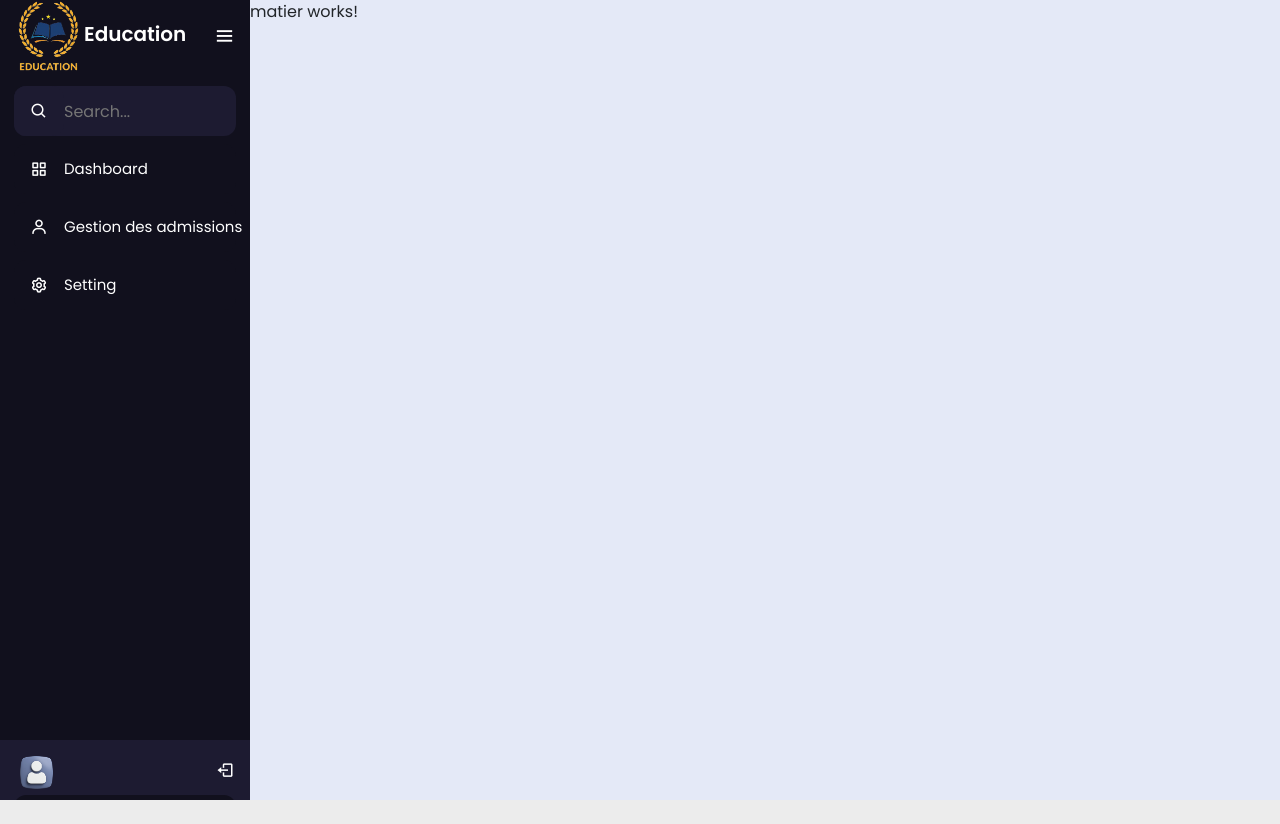
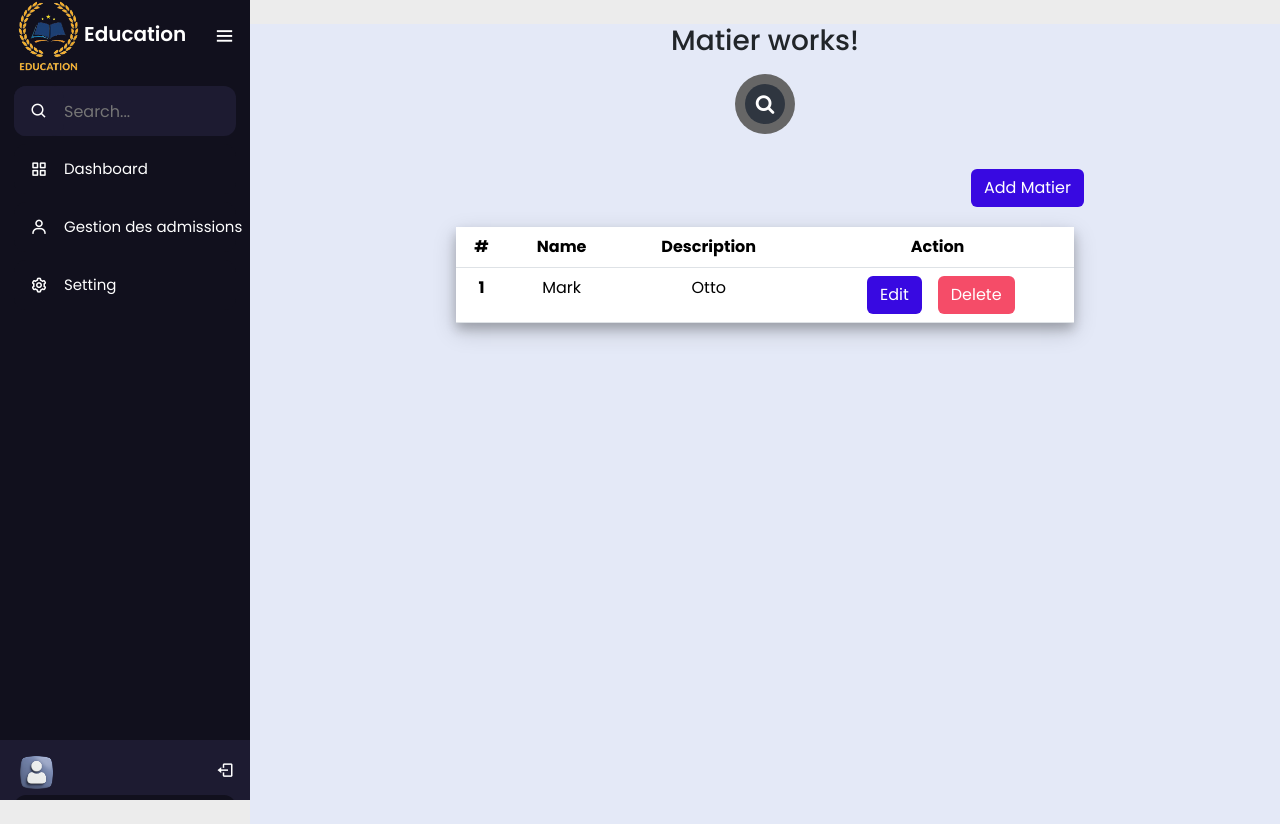
Before and after one commit to souhaboushih/MSangular, an Angular app: page /matier in a window 1280 px wide. Before the commit the page ends 800 px from the top, so only its background shows below. Built offline with nearby package versions, Linux system fonts and the light colour scheme; no server answers.

Commit message:
design crud matier

```diff
--- a/package.json
+++ b/package.json
@@ -21,6 +21,7 @@
     "@angular/platform-browser-dynamic": "~13.0.0-next.0",
     "@angular/router": "~13.0.0-next.0",
     "bootstrap": "^5.3.2",
+    "bootstrap-icons": "^1.11.2",
     "rxjs": "~7.4.0",
     "tslib": "^2.3.0",
     "zone.js": "~0.11.4"
--- a/src/app/matier/matier/matier.component.css
+++ b/src/app/matier/matier/matier.component.css
@@ -0,0 +1,87 @@
+.taille{
+  width:60%;
+  margin-left: 20%;
+  margin-top: 2%;
+  box-shadow: 0 6px 10px 0 rgba(0, 0, 0, 0.2), 0 8px 22px 0 rgba(0, 0, 0, 0.19);
+  text-align: center;
+  padding: 10px;
+}
+.btn-Edit{
+  background-color: rgb(56, 9, 225);
+}
+.btn-Delete{
+  background-color: rgb(245, 76, 104);
+  margin-right: 20%;
+}
+.btn:hover {
+ box-shadow: 10px 10px 20px #888888;
+  /*color:aliceblue; */
+  background-color: #007bff; /* Couleur de fond au survol */
+  color: #fff;
+}
+.close{
+  background-color: rgb(245, 76, 104);
+}
+h3 {
+  text-align: center;
+}
+.btn-add{
+  background-color: rgb(56, 9, 225);
+  margin-left: 70%;
+  margin-top: 10%;
+}
+/* search */
+/* body {
+  margin: 0;
+  padding: 0;
+  background: #00a08d;
+} */
+.search-box {
+  position: absolute;
+  top: 10%;
+  left: 50%;
+  transform: translate(-50%, -50%);
+  background: #666666;
+  height: 60px;
+  border-radius: 40px;
+  padding: 10px;
+}
+.search-box:hover > .search-txt {
+  width: 240px;
+  padding: 0 6px;
+}
+.search-box:hover > .search-btn {
+  background: white;
+  color: black;
+}
+.search-btn {
+  color: #eeeeee;
+  float: right;
+  width: 40px;
+  height: 40px;
+  border-radius: 50%;
+  background: #2f3640;
+  display: flex;
+  justify-content: center;
+  align-items: center;
+  transition: 0.4s;
+  color: white;
+  cursor: pointer;
+  text-decoration: none;
+}
+.search-btn > i {
+  font-size: 20px;
+}
+.search-txt {
+  border: none;
+  background: none;
+  outline: none;
+  float: left;
+  padding: 0;
+  color: white;
+  font-size: 16px;
+  transition: 0.4s;
+  line-height: 40px;
+  width: 0px;
+  font-weight: bold;
+}
--- a/src/app/matier/matier/matier.component.html
+++ b/src/app/matier/matier/matier.component.html
@@ -1 +1,60 @@
-<p>matier works!</p>
+<h3>Matier works!</h3>
+    <div class="search-box">
+      <input type="text" name="" class="search-txt" placeholder="Tapez pour rechercher" />
+      <a class="search-btn" href="#">
+        <i class="fa fa-search" aria-hidden="true"></i>
+      </a>
+    </div>
+<button type="button" class="btn btn-add" data-bs-toggle="modal" data-bs-target="#exampleModal">Add Matier</button>
+<table class="table table-hover taille">
+  <thead>
+    <tr>
+      <th scope="col">#</th>
+      <th scope="col">Name</th>
+      <th scope="col">Description</th>
+      <th scope="col">Action</th>
+    </tr>
+  </thead>
+  <tbody>
+    <tr>
+      <th scope="row">1</th>
+      <td>Mark</td>
+      <td>Otto</td>
+      <td>
+        <div class="d-grid gap-2 d-md-flex justify-content-md-end">
+          <button class="btn btn-Edit me-md-2" type="button" data-bs-toggle="modal" data-bs-target="#exampleModal" >Edit</button>
+          <!-- Bouton Delete -->
+          <button class="btn btn-Delete" type="button">Delete</button>
+        </div>
+      </td>
+    </tr>
+  </tbody>
+</table>
+
+<!-- Modal -->
+<div class="modal fade" id="exampleModal" tabindex="-1" aria-labelledby="exampleModalLabel" aria-hidden="true" data-bs-backdrop="false">
+  <div class="modal-dialog modal-dialog-centered">
+    <div class="modal-content">
+      <div class="modal-header">
+        <h5 class="modal-title" id="exampleModalLabel">Matier</h5>
+        <button type="button" class="btn-close" data-bs-dismiss="modal" aria-label="Close"></button>
+      </div>
+      <div class="modal-body">
+        <form>
+          <div class="mb-3">
+            <label for="exampleFormControlInput1" class="form-label">NameMatier</label>
+            <input type="text" class="form-control" id="Name" placeholder="Name">
+          </div>
+          <div class="mb-3">
+            <label for="exampleFormControlTextarea1" class="form-label">DescriptionMatier</label>
+            <textarea class="form-control" id="description" rows="3"></textarea>
+          </div>
+        </form>
+      </div>
+      <div class="modal-footer">
+        <button type="button" class="btn close" data-bs-dismiss="modal">Close</button>
+        <button type="button" class="btn btn-Edit">Edit</button>
+      </div>
+    </div>
+  </div>
+</div>
--- a/src/index.html
+++ b/src/index.html
@@ -10,7 +10,13 @@
   <link href="https://fonts.googleapis.com/css2?family=Roboto:wght@300;400;500&display=swap" rel="stylesheet">
   <link href="https://fonts.googleapis.com/icon?family=Material+Icons" rel="stylesheet">
   <link rel='stylesheet' href='https://unpkg.com/boxicons@2.1.4/css/boxicons.min.css'>
+  <!-- Styles Bootstrap CSS -->
+  <link href="https://cdn.jsdelivr.net/npm/bootstrap@5.3.2/dist/css/bootstrap.min.css" rel="stylesheet" integrity="sha384-T3c6CoIi6uLrA9TneNEoa7RxnatzjcDSCmG1MXxSR1GAsXEV/Dwwykc2MPK8M2HN" crossorigin="anonymous">
+  <script src="https://cdn.jsdelivr.net/npm/bootstrap@5.3.2/dist/js/bootstrap.bundle.min.js" integrity="sha384-C6RzsynM9kWDrMNeT87bh95OGNyZPhcTNXj1NW7RuBCsyN/o0jlpcV8Qyq46cDfL" crossorigin="anonymous"></script>>
 
+  <link rel="stylesheet" href="https://cdnjs.cloudflare.com/ajax/libs/font-awesome/4.7.0/css/font-awesome.min.css" />
+  <!-- Scripts Bootstrap JavaScript (jQuery inclus) -->
+<script src="https://cdn.jsdelivr.net/npm/@popperjs/core@2.11.8/dist/umd/popper.min.js" integrity="sha384-I7E8VVD/ismYTF4hNIPjVp/Zjvgyol6VFvRkX/vR+Vc4jQkC+hVqc2pM8ODewa9r" crossorigin="anonymous"></script>
 </head>
 <body class="mat-typography">
   <app-root></app-root>
```
Also changed, not shown: 2 other files (tests, documents, lock files or other folders).
